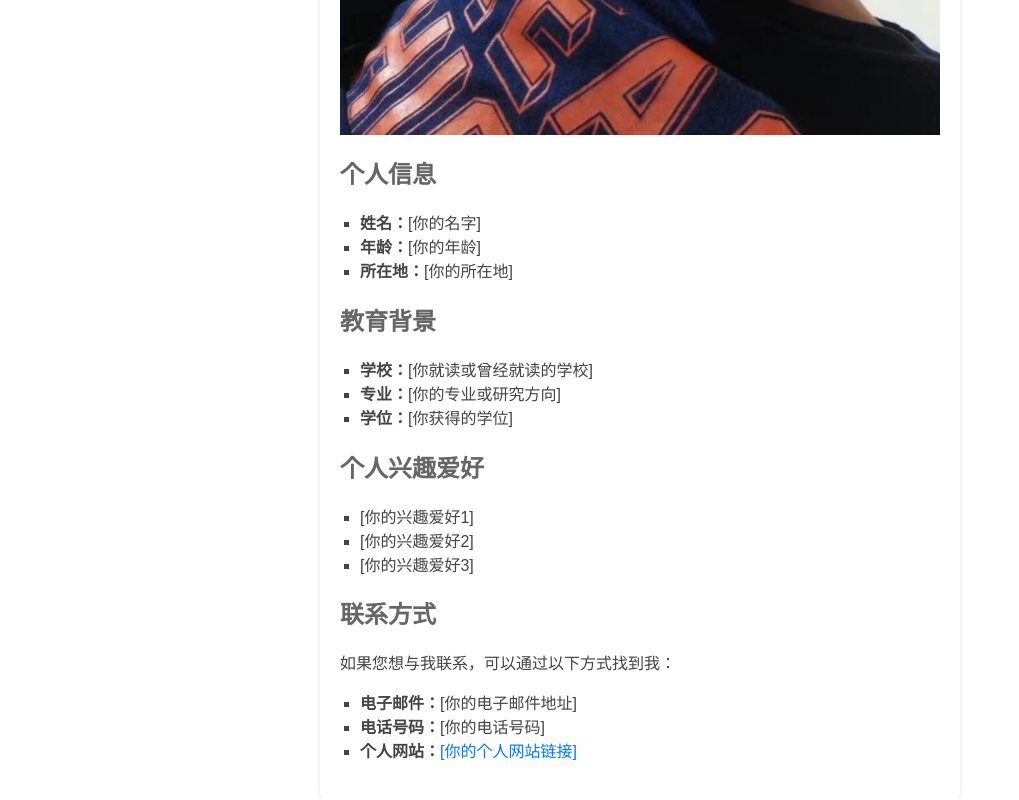
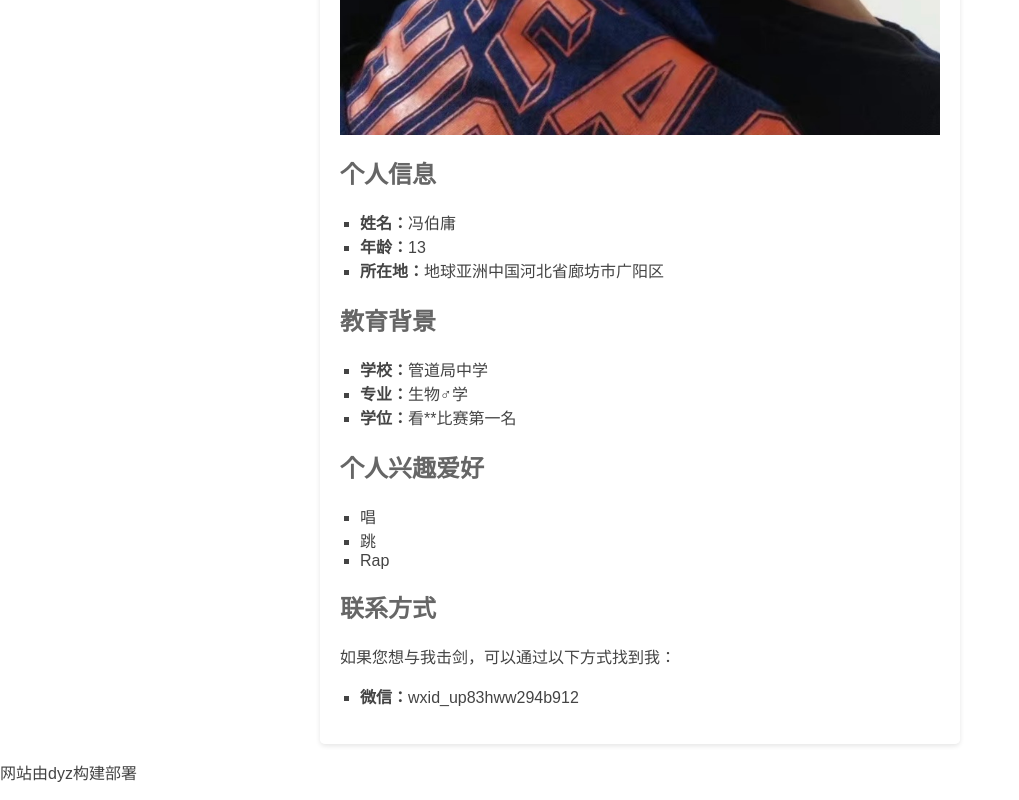
Before and after one commit to Water1145/water1145.github.io, a plain HTML site: page index.html in a window 1280 px wide. Shown: the part 814-1614 px from the top of the page, without its empty margins (0-1019 px from the left). Drawn offline with Linux system fonts and the light colour scheme.

Commit message:
Update index.html

```diff
--- a/index.html
+++ b/index.html
@@ -65,32 +65,31 @@
 
         <h2>个人信息</h2>
         <ul>
-            <li><strong>姓名：</strong>[你的名字]</li>
-            <li><strong>年龄：</strong>[你的年龄]</li>
-            <li><strong>所在地：</strong>[你的所在地]</li>
+            <li><strong>姓名：</strong>冯伯庸</li>
+            <li><strong>年龄：</strong>13</li>
+            <li><strong>所在地：</strong>地球亚洲中国河北省廊坊市广阳区</li>
         </ul>
 
         <h2>教育背景</h2>
         <ul>
-            <li><strong>学校：</strong>[你就读或曾经就读的学校]</li>
-            <li><strong>专业：</strong>[你的专业或研究方向]</li>
-            <li><strong>学位：</strong>[你获得的学位]</li>
+            <li><strong>学校：</strong>管道局中学</li>
+            <li><strong>专业：</strong>生物♂学</li>
+            <li><strong>学位：</strong>看**比赛第一名</li>
         </ul>
 
         <h2>个人兴趣爱好</h2>
         <ul>
-            <li>[你的兴趣爱好1]</li>
-            <li>[你的兴趣爱好2]</li>
-            <li>[你的兴趣爱好3]</li>
+            <li>唱</li>
+            <li>跳</li>
+            <li>Rap</li>
         </ul>
 
         <h2>联系方式</h2>
-        <p>如果您想与我联系，可以通过以下方式找到我：</p>
+        <p>如果您想与我击剑，可以通过以下方式找到我：</p>
         <ul>
-            <li><strong>电子邮件：</strong>[你的电子邮件地址]</li>
-            <li><strong>电话号码：</strong>[你的电话号码]</li>
-            <li><strong>个人网站：</strong><a href="[你的个人网站链接]">[你的个人网站链接]</a></li>
+            <li><strong>微信：</strong>wxid_up83hww294b912</li>
         </ul>
     </div>
+<p>网站由dyz构建部署<p>
 </body>
 </html>
```
